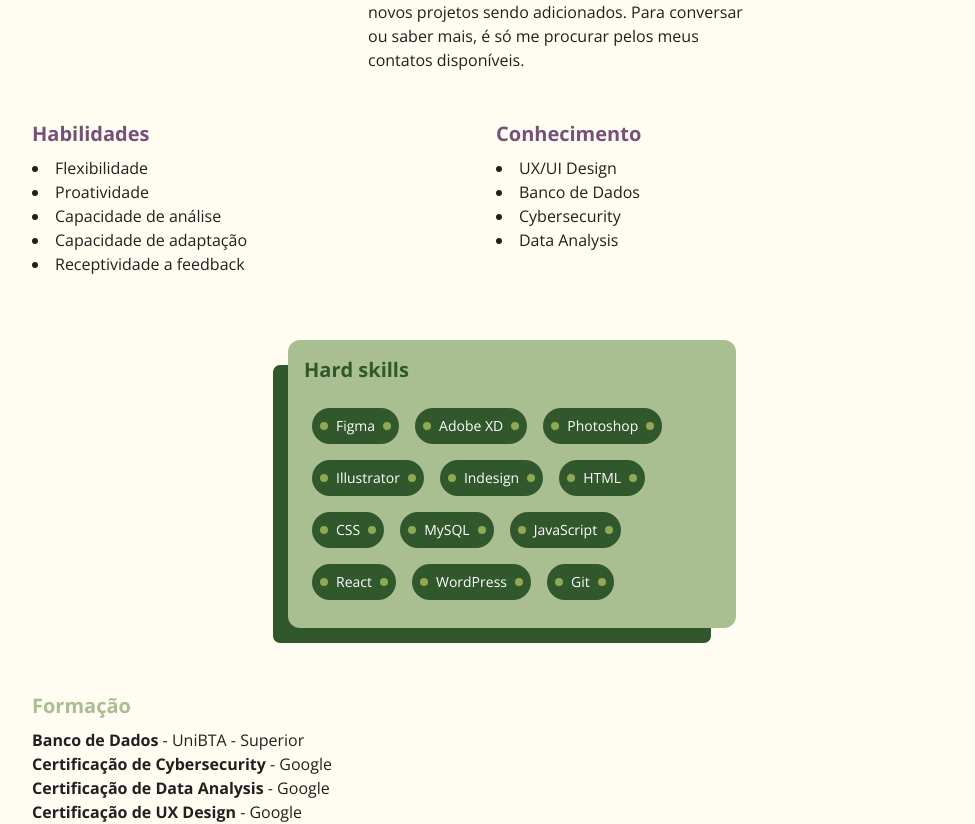
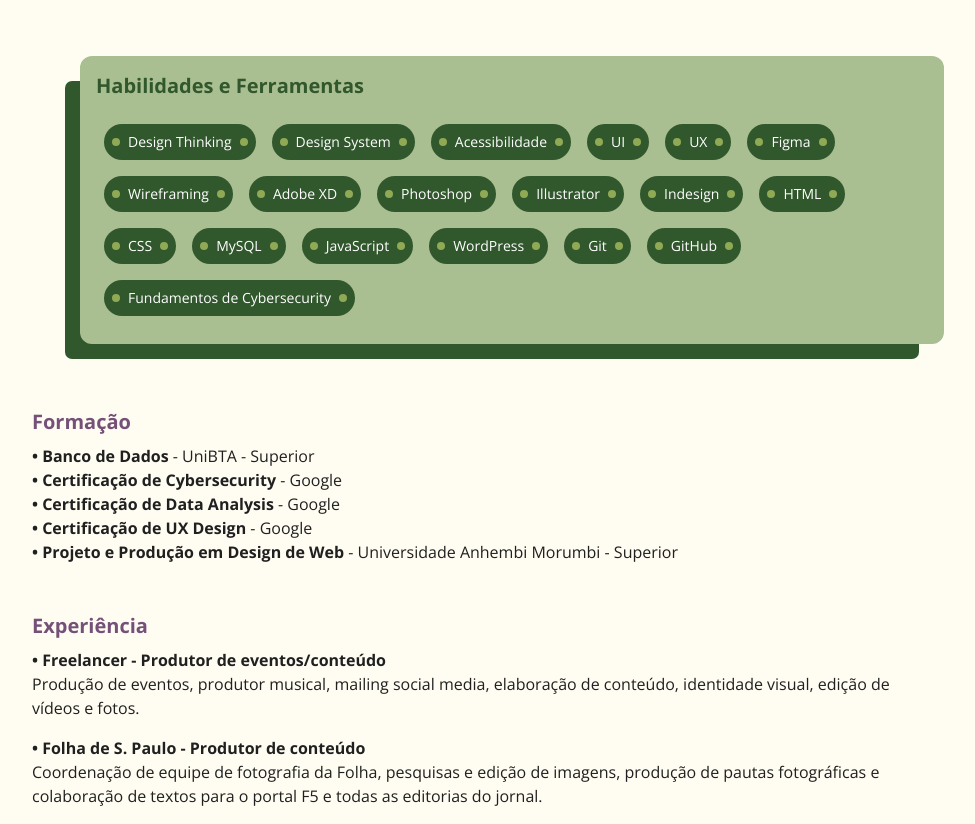
Before and after one commit to feveray/portfolio, a React (Create React App) app in the folder site_eduardo/: page /portfolio/sobre in a window 1280 px wide. Shown: the part 744-1568 px from the top of the page, without its empty margins (160-1135 px from the left). Built offline with nearby package versions, Linux system fonts and the light colour scheme.

Commit message:
txt about

```diff
--- a/site_eduardo/src/components/CardTags.js
+++ b/site_eduardo/src/components/CardTags.js
@@ -2,12 +2,12 @@ import React from 'react';
 
 export default function CardTags() {
   const tags = [
-    "Figma", "Adobe XD", "Photoshop", "Illustrator", "Indesign", "HTML", "CSS", "MySQL", "JavaScript", "React", "WordPress", "Git", "GitHub",
+    "Design Thinking", "Design System", "Acessibilidade", "UI", "UX", "Figma", "Wireframing", "Adobe XD", "Photoshop", "Illustrator", "Indesign", "HTML", "CSS", "MySQL", "JavaScript", "WordPress", "Git", "GitHub", "Fundamentos de Cybersecurity"
   ];
 
   return (
     <div className="w-full h-72 m-8 mr-0 bg-[#AABF91] p-4 flex flex-col rounded-xl shadow-[-20px_20px_0px_-5px_#31572c] text-[#31572c]">
-      <span className="font-black text-xl mb-4">Hard skills</span>
+      <span className="font-black text-xl mb-4">Habilidades e Ferramentas</span>
       <div className="overflow-auto h-full custom-scrollbar">
         <ul className="flex flex-wrap">
           {tags.map((tag, index) => (
--- a/site_eduardo/src/components/Contact.js
+++ b/site_eduardo/src/components/Contact.js
@@ -32,8 +32,10 @@ export default function Contact() {
                   <div className="flex items-start gap-3">
                     <FaWhatsapp className="text-[#51572c] w-5 h-5 mt-1" aria-hidden="true" />
                     <div>
-                      <h4 className="font-title font-bold text-[#51572c] text-left">Whatsapp:</h4>
-                      <p className="text-neutral-dark">+55 11 99273-6662</p>
+                      <a href="https://wa.me/5511992736662" target="_blank" rel="noopener noreferrer" aria-label='Abrir chat no WhatsApp com +55 11 99273 6662'>
+                    <h4 className="font-title font-bold text-[#51572c] text-left">Whatsapp:</h4>
+                    <p className="text-neutral-dark">+55 11 99273-6662</p>
+                    </a>
                     </div>
                   </div>
 
@@ -47,13 +49,13 @@ export default function Contact() {
 
                   <h4 className="font-title font-bold text-[#51572c] text-left mt-2 mb-1">Redes sociais:</h4>
                   <div className="flex justify-center gap-4 text-xl">
-                    <a href="https://linkedin.com/in/eduardodeluna" target="_blank" rel="noopener noreferrer" className="text-neutral-medium hover:text-secondary flex items-center gap-2">
+                    <a href="https://www.linkedin.com/in/eduardo-de-luna" target="_blank" rel="noopener noreferrer" className="text-neutral-medium hover:text-secondary flex items-center gap-2" aria-label='Abrir perfil do LinkedIn de Eduardo de Luna em nova aba'>
                       <FaLinkedin /> <span className="text-base">LinkedIn</span>
                     </a>
-                    <a href="https://github.com/feveray" target="_blank" rel="noopener noreferrer" className="text-neutral-medium hover:text-secondary flex items-center gap-2">
+                    <a href="https://github.com/feveray" target="_blank" rel="noopener noreferrer" className="text-neutral-medium hover:text-secondary flex items-center gap-2" aria-label='Abrir perfil do GitHub de Eduardo de Luna em nova aba'>
                       <FaGithub /> <span className="text-base">GitHub</span>
                     </a>
-                    <a href="https://instagram.com/eduardodeluna" target="_blank" rel="noopener noreferrer" className="text-neutral-medium hover:text-secondary flex items-center gap-2">
+                    <a href="https://instagram.com/drako" target="_blank" rel="noopener noreferrer" className="text-neutral-medium hover:text-secondary flex items-center gap-2" aria-label='Abrir perfil do Instagram de Eduardo de Luna em nova aba'>
                       <FaInstagram /> <span className="text-base">Instagram</span>
                     </a>
                   </div>
--- a/site_eduardo/src/pages/SobreMim.js
+++ b/site_eduardo/src/pages/SobreMim.js
@@ -21,70 +21,45 @@ export default function SobreMim() {
           <div className="flex flex-col items-start ml-4">
             <img src={profileImg} alt="Eduardo de Luna" className="w-64 h-64 rounded-full object-cover shadow-lg mb-4" />
             <div className="flex gap-4 mb-6">
-              <a href="https://linkedin.com/in/eduardodeluna" target="_blank" rel="noopener noreferrer" className="text-neutral-medium hover:text-secondary text-2xl"><FaLinkedin /></a>
-              <a href="https://github.com/eduardodeluna" target="_blank" rel="noopener noreferrer" className="text-neutral-medium hover:text-secondary text-2xl"><FaGithub /></a>
-              <a href="https://instagram.com/eduardodeluna" target="_blank" rel="noopener noreferrer" className="text-neutral-medium hover:text-secondary text-2xl"><FaInstagram /></a>
-              <a href="https://twitter.com/eduardodeluna" target="_blank" rel="noopener noreferrer" className="text-neutral-medium hover:text-secondary text-2xl"><FaTwitter /></a>
+              <a href="https://linkedin.com/in/eduardodeluna" target="_blank" rel="noopener noreferrer" className="text-neutral-medium hover:text-secondary text-2xl" aria-label='Abrir perfil do LinkedIn de Eduardo de Luna em nova aba'><FaLinkedin /></a>
+              <a href="https://github.com/feveray" target="_blank" rel="noopener noreferrer" className="text-neutral-medium hover:text-secondary text-2xl" aria-label='Abrir perfil do GitHub de Eduardo de Luna em nova aba'><FaGithub /></a>
+              <a href="https://instagram.com/drako" target="_blank" rel="noopener noreferrer" className="text-neutral-medium hover:text-secondary text-2xl" aria-label='Abrir perfil do Instagram de Eduardo de Luna em nova aba'><FaInstagram /></a>
+              <a href="https://twitter.com/" target="_blank" rel="noopener noreferrer" className="text-neutral-medium hover:text-secondary text-2xl" aria-label='Abrir perfil do Twitter de Eduardo de Luna em nova aba'><FaTwitter /></a>
               <Link to="/contato" className="text-neutral-medium hover:text-secondary text-2xl" aria-label="Ir para contato"><FaEnvelope /></Link>
             </div>
-              <p className="font-bold mb-4 text-center"><a href="/site_eduardo/public/eduardodeluna_cv.pdf" target="_blank" rel="noopener noreferrer">● Visualizar currículo em PDF ●</a></p>
+          <p className="font-bold mb-4 text-center">
+            <a href={`${process.env.PUBLIC_URL}/cv_eduardo.pdf`} target="_blank" rel="noopener noreferrer" aria-label='Abrir currículo em PDF em nova aba'>● Visualizar currículo em PDF ●</a>
+          </p>
           </div>
           <section className="max-w-sm w-full text-left">
-            <h2 className="drop-shadow text-2xl font-bold text-[#51572c] mb-2">UX/UI Designer e Front-End Jr</h2>
+            <h2 className="drop-shadow text-2xl font-bold text-[#51572c] mb-2">UX Designer</h2>
             <p className="text-neutral-dark mb-4">
-              Tenho 42 anos, sou paulistano da zona sul e apaixonado por pets, fotografia, ciclismo e música.<br /><br />
+              Comprometido com experiências digitais que reflitam diversidade e representatividade, busco transformar necessidades reais em interfaces claras, funcionais e centradas na relação entre usuário e produto.<br/><br/>
 
-              Sou formado em Design Web pela Universidade Anhembi Morumbi e estou concluindo o bacharelado em Banco de Dados pela UniBTA. Também finalizei o curso de UX Design certificado pelo Google.<br /><br />
+              Tenho interesse por diferentes áreas do design e da tecnologia, e gosto de observar como pessoas interagem com produtos no dia a dia. Fora da tela, encontro inspiração em fotografia, ciclismo, música e na convivência com meus pets.<br/><br/>
 
-              Como designer, meu propósito é criar experiências inclusivas, representativas e centradas no usuário. Busco identificar necessidades reais, desenvolver ideias únicas e transformá-las em soluções que facilitem a interação das pessoas com produtos digitais.<br /><br />
-
-              Este portfólio está em constante evolução, com novos projetos sendo adicionados. Para conversar ou saber mais, é só me procurar pelos meus contatos disponíveis.
+              Este portfólio está em constante evolução, com novos projetos sendo adicionados. Se quiser trocar uma ideia ou saber mais sobre meu trabalho, é só me chamar pelos contatos disponíveis.
             </p>
           </section>
         </div>
-        <div className="grid grid-cols-1 md:grid-cols-2 gap-8 w-full max-w-4xl mb-8">
-          <div>
-            <h3 className="text-xl font-bold text-secondary mb-2">Habilidades</h3>
-            <ul className="list-disc list-inside text-neutral-dark">
-              <li>Flexibilidade</li>
-              <li>Proatividade</li>
-              <li>Capacidade de análise</li>
-              <li>Capacidade de adaptação</li>
-              <li>Receptividade a feedback</li>
-            </ul>
-          </div>
-          <div>
-            <h3 className="text-xl font-bold text-secondary mb-2">Conhecimento</h3>
-            <ul className="list-disc list-inside text-neutral-dark">
-              <li>UX/UI Design</li>
-              <li>Banco de Dados</li>
-              <li>Cybersecurity</li>
-              <li>Data Analysis</li>
-            </ul>
-          </div>
-        </div>
+
+        <section className="max-w-4xl w-full mb-8 px-4">
+            <CardTags />
+        </section>
 
 
         <section className="max-w-4xl w-full mb-8">
-          <div className="mx-auto w-full sm:w-11/12 md:w-3/4 lg:w-2/3 xl:w-1/2">
-          <CardTags />
-          </div>
-        </section>
-
-
-
-        <section className="max-w-4xl w-full mb-8">
-          <h3 className="text-xl font-bold text-primary mb-2">Formação</h3>
+          <h3 className="text-xl font-bold text-secondary mb-2">Formação</h3>
           <ul className="text-neutral-dark mb-4">
-            <li><span className="font-bold">Banco de Dados</span> - UniBTA - Superior</li>
-            <li><span className="font-bold">Certificação de Cybersecurity</span> - Google</li>
-            <li><span className="font-bold">Certificação de Data Analysis</span> - Google</li>
-            <li><span className="font-bold">Certificação de UX Design</span> - Google</li>
-            <li><span className="font-bold">Projeto e Produção em Design de Web</span> - Universidade Anhembi Morumbi - Superior</li>
+            <li><span className="font-bold">• Banco de Dados</span> - UniBTA - Superior</li>
+            <li><span className="font-bold">• Certificação de Cybersecurity</span> - Google</li>
+            <li><span className="font-bold">• Certificação de Data Analysis</span> - Google</li>
+            <li><span className="font-bold">• Certificação de UX Design</span> - Google</li>
+            <li><span className="font-bold">• Projeto e Produção em Design de Web</span> - Universidade Anhembi Morumbi - Superior</li>
           </ul>
         </section>
         <section className="max-w-4xl w-full mb-8">
-          <h3 className="text-xl font-bold text-primary mb-2">Experiência</h3>
+          <h3 className="text-xl font-bold text-secondary mb-2">Experiência</h3>
           <ul className="text-neutral-dark">
             <li><span className="font-bold">• Freelancer - Produtor de eventos/conteúdo</span><br />Produção de eventos, produtor musical, mailing social media, elaboração de conteúdo, identidade visual, edição de vídeos e fotos.</li>
             <li className="mt-4"><span className="font-bold">• Folha de S. Paulo - Produtor de conteúdo</span><br />Coordenação de equipe de fotografia da Folha, pesquisas e edição de imagens, produção de pautas fotográficas e colaboração de textos para o portal F5 e todas as editorias do jornal.</li>
```
Also changed, not shown: site_eduardo/src/components/Hero.js (+9 -6 lines), 2 other files (tests, documents, lock files or other folders).
